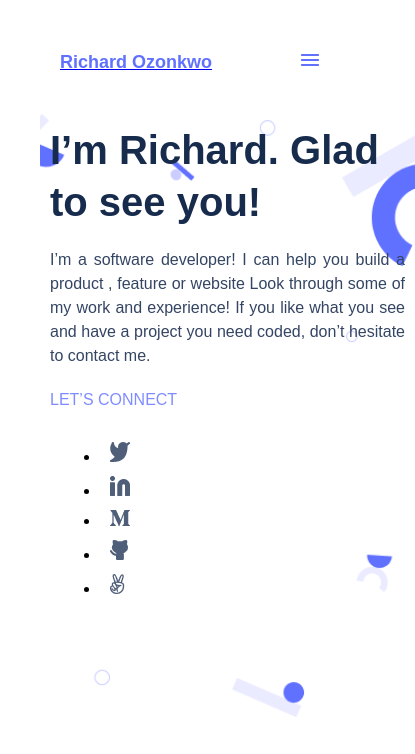
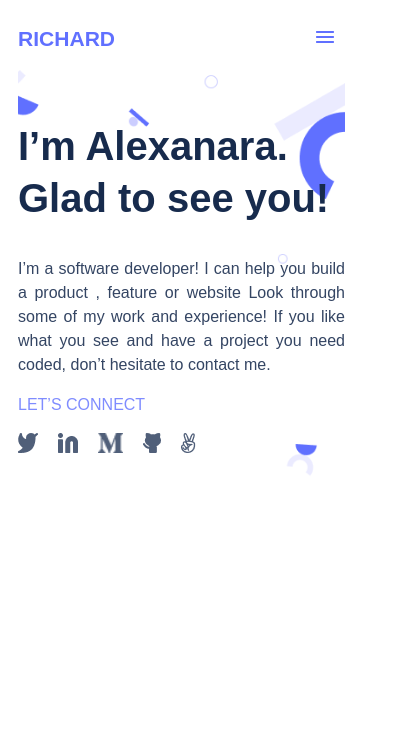
Before and after one commit to rychrr/portfolio_page_2, a website: page index.html in a window 390 px wide. Shown: the whole page, 415 px wide, since content can reach past the window. Drawn offline with Linux system fonts and the light colour scheme; a web font is replaced by a local one.

Commit message:
Update on branch for mobile first

```diff
--- a/index.html
+++ b/index.html
@@ -1,50 +1,45 @@
 <!DOCTYPE html>
 <html lang="en">
-
 <head>
     <meta charset="UTF-8">
     <meta http-equiv="X-UA-Compatible" content="IE=edge">
     <meta name="viewport" content="width=device-width, initial-scale=1.0">
-    <title>My Portfolio </title>
+    <title>Richard Portfolio</title>
     <link rel="stylesheet" href="style.css">
 
 </head>
-
 <body>
 
-    <header class="header">
+<main class="p_one_container">
+
+    <!-- Header Section and Main Navigation Tabs -->
+    <header class="top_header">
         <nav class="top_nav">
-            <a href="#">
-                <p class="my_logo"> Richard Ozonkwo </p>
-            </a>
+            <a href="#" class="my_logo"><h3>RICHARD</h3></a>
             <a href="#"><img src="./img/Enabled.png" alt="hamburger_menu" class="hamburger_icon"></a>
         </nav>
     </header>
 
-    <main class="container">
-        <section class="main_article">
-            <h1 class="self_intro"> I’m Richard. Glad to see you!</h1>
+    <!-- First page Section  -->
+    <section class="intro_desc_conn" >
+        <h1 class="self_intro"> I’m Alexanara. Glad to see you!</h1>
         <p class="self_desc">I’m a software developer! I can help you build a product ,
             feature or website Look through some of my work and experience!
             If you like what you see and have a project you need coded, don’t hesitate to contact me.
         </p>
         <p class="let_connect"> LET’S CONNECT</p>
 
+    <!-- Social media Icons -->
         <ul class="social_icons">
-                <li><a href="#"> <img src="./img/social_media_logo/twitter.png" alt="twitter_icon"
-                            class="socials twitter"></a></li>
-                <li><a href="#"> <img src="./img/social_media_logo/linkedin.png" alt="linkedin_icon"
-                            class="socials linkedin"></a></li>
-                <li><a href="#"> <img src="./img/social_media_logo/medium.png" alt="medium_icon"
-                            class="socials medium"></a></li>
-                <li><a href="#"> <img src="./img/social_media_logo/github.png" alt="github_icon"
-                            class="socials github"></a></li>
-                <li><a href="#"> <img src="./img/social_media_logo/anglelist.png" alt="angellist_icon"
-                            class="socials angelist"></a></li>
+            <li><a href="#"> <img src="./img/social_media_logo/twitter.png" alt="twitter_icon" class="socials twitter"></a></li>
+            <li><a href="#"> <img src="./img/social_media_logo/linkedin.png" alt="linkedin_icon" class="socials linkedin"></a></li>
+            <li><a href="#"> <img src="./img/social_media_logo/medium.png" alt="medium_icon" class="socials medium"></a></li>
+            <li><a href="#"> <img src="./img/social_media_logo/github.png" alt="github_icon" class="socials github"></a></li>
+            <li><a href="#"> <img src="./img/social_media_logo/anglelist.png" alt="angellist_icon" class="socials angelist"></a></li>
         </ul>
     </section>
 </main>
 
+
 </body>
-
 </html>
--- a/style.css
+++ b/style.css
@@ -1,41 +1,32 @@
 @import url('https://fonts.cdnfonts.com/css/poppins');
 
-* {
-  margin: 10px;
+.p_one_container {
+  width: 327px;
+  height: 718px;
+  border-bottom-left-radius: 50px;
+  background: #fff;
+  display: flex;
+  flex-flow: column nowrap;
+  margin-left: 10px;
+  margin-right: 20px;
+}
+
+.my_logo {
+  font-family: "Poppins", sans-serif;
+  font-size: 18px;
+  font-weight: 700;
+  line-height: 20px;
+  letter-spacing: 0;
+  text-align: center;
+  color: #6070ff;
+  text-decoration: none;
 }
 
 .top_nav {
   display: flex;
+  flex-flow: row nowrap;
   justify-content: space-between;
   align-items: center;
-  flex-flow: row wrap;
-  background: #fff;
-}
-
-.my_logo {
-  font-family: 'Poppins', sans-serif;
-  font-style: normal;
-  font-weight: 700;
-  font-size: 18px;
-  line-height: 20px;
-  color: #6070ff;
-  align-items: center;
-}
-
-.hamburger_icon {
-  align-self: center;
-}
-
-.main_article {
-  display: flex;
-  flex-flow: column wrap;
-  align-items: flex-start;
-  justify-items: center;
-  background-image: url("./img/header_shapes_mobile.png");
-  background-repeat: no-repeat;
-  background-size: cover;
-  width: 375px;
-  height: 604px;
 }
 
 .self_intro {
@@ -45,6 +36,7 @@
   font-size: 40px;
   line-height: 52px;
   color: #172b4d;
+  margin-top: 50px;
 }
 
 .self_desc {
@@ -60,18 +52,30 @@
 .let_connect {
   font-family: 'Poppins', sans-serif;
   font-style: normal;
-  font-weight: 500px;
+  font-weight: 500;
   font-size: 16px;
   line-height: 24px;
   color: #7f8cff;
+  text-align: left;
 }
 
 .social_icons {
-  flex-flow: row nowrap;
-  justify-items: flex-start;
+  display: flex;
+  flex-flow: row;
+  justify-content: flex-start;
+  align-items: baseline;
+  list-style: none;
+  padding: 0;
 }
 
 .socials {
-  margin: 0;
-  align-self: flex-start;
+  margin-right: 20px;
+  min-height: 20px;
 }
+
+.intro_desc_conn {
+  background-image: url("./img/header_shapes_mobile.png");
+  background-repeat: no-repeat;
+  background-size: cover;
+  padding-bottom: 50px;
+}
```
Lines whose indentation alone changed are shown as unchanged.
